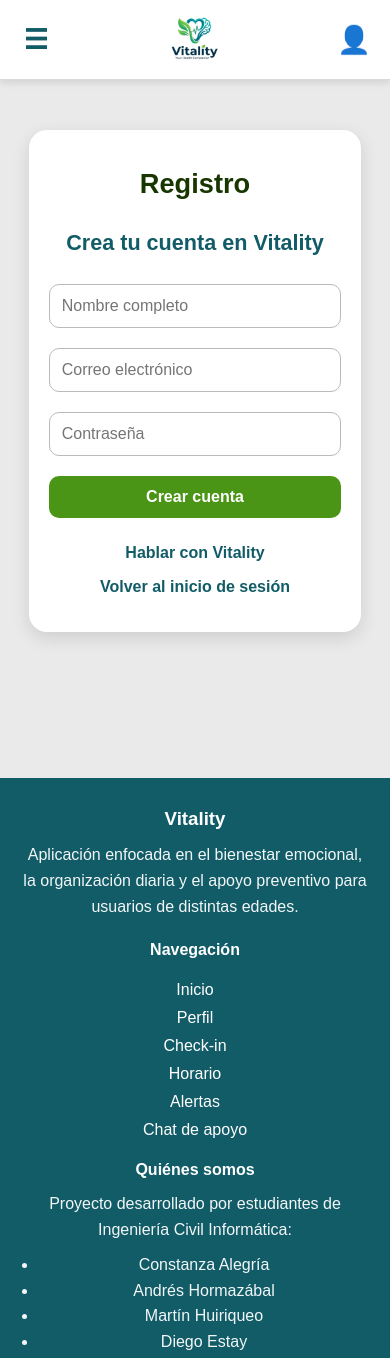
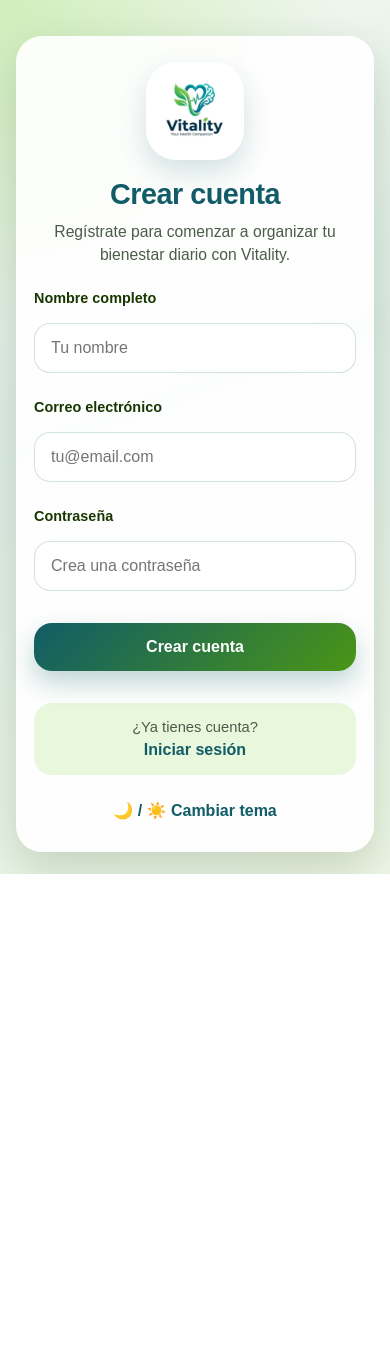
Before and after one commit to Ibiza66/Vitality, a website: page public/registro.html in a window 390 px wide. Shown: the top 1358 px of the page. After the commit the page ends 874 px from the top, so only its background shows below. Drawn offline with Linux system fonts and the light colour scheme.

Commit message:
Mejoro registro mobile y acceso backend

```diff
--- a/public/registro.html
+++ b/public/registro.html
@@ -6,96 +6,69 @@
   <title>Vitality - Registro</title>
   <link rel="stylesheet" href="styles.css">
 </head>
-<body>
+<body class="login-page">
 
-  <header class="main-header">
-    <div class="header-left">
-      <button class="menu-btn" onclick="toggleMenu()">☰</button>
-    </div>
+  <main class="login-app-screen">
+    <section class="login-app-card">
+      <div class="login-logo-box">
+        <img src="logo.jpg" alt="Logo Vitality" class="login-logo">
+      </div>
 
-    <div class="header-center">
-      <div class="logo">
-        <a href="horario.html">
-          <img src="logo.jpg" alt="Logo Vitality">
-        </a>
+      <div class="login-text">
+        <h1>Crear cuenta</h1>
+        <p>Regístrate para comenzar a organizar tu bienestar diario con Vitality.</p>
       </div>
-    </div>
 
-    <div class="header-right">
-      <button class="profile-btn" onclick="toggleProfileMenu()">👤</button>
+      <form id="registroForm" class="login-app-form">
+        <div class="input-app-group">
+          <label for="nombre">Nombre completo</label>
+          <input
+            type="text"
+            id="nombre"
+            placeholder="Tu nombre"
+            required
+          >
+        </div>
 
-      <ul class="profile-menu" id="profileMenu">
-        <li><a href="perfil.html">Mi perfil</a></li>
-        <li><a href="#" onclick="cerrarSesion()">Cerrar sesión</a></li>
-      </ul>
-    </div>
+        <div class="input-app-group">
+          <label for="correo">Correo electrónico</label>
+          <input
+            type="email"
+            id="correo"
+            placeholder="tu@email.com"
+            required
+          >
+        </div>
 
-    <ul class="menu" id="menu">
-      <li><a href="index.html">Inicio</a></li>
-      <li><a href="perfil.html">Perfil</a></li>
-      <li><a href="checkin.html">Check-in</a></li>
-      <li><a href="horario.html">Horario</a></li>
-      <li><a href="alertas.html">Alertas</a></li>
-      <li><a href="chat.html">Chat de apoyo</a></li>
-    </ul>
-  </header>
+        <div class="input-app-group">
+          <label for="password">Contraseña</label>
+          <input
+            type="password"
+            id="password"
+            placeholder="Crea una contraseña"
+            required
+          >
+        </div>
 
-  <main class="main-content">
-    <div class="container">
-      <h1>Registro</h1>
-      <h2>Crea tu cuenta en Vitality</h2>
-
-      <form id="registroForm">
-        <input type="text" id="nombre" placeholder="Nombre completo" required>
-        <input type="email" id="correo" placeholder="Correo electrónico" required>
-        <input type="password" id="password" placeholder="Contraseña" required>
-        <button type="submit">Crear cuenta</button>
+        <button type="submit" class="login-primary-btn">
+          Crear cuenta
+        </button>
       </form>
 
-      <p><a href="chat.html">Hablar con Vitality</a></p>
-      <p><a href="index.html">Volver al inicio de sesión</a></p>
-    </div>
-  </main>
-
-  <footer class="main-footer">
-    <div class="footer-content">
-      <div class="footer-brand">
-        <h3>Vitality</h3>
-        <p>Aplicación enfocada en el bienestar emocional, la organización diaria y el apoyo preventivo para usuarios de distintas edades.</p>
+      <div class="login-secondary-actions">
+        <p>¿Ya tienes cuenta?</p>
+        <a href="index.html">Iniciar sesión</a>
       </div>
 
-      <div class="footer-links">
-        <h4>Navegación</h4>
-        <a href="index.html">Inicio</a>
-        <a href="perfil.html">Perfil</a>
-        <a href="checkin.html">Check-in</a>
-        <a href="horario.html">Horario</a>
-        <a href="alertas.html">Alertas</a>
-        <a href="chat.html">Chat de apoyo</a>
-      </div>
-
-      <div class="footer-team">
-        <h4>Quiénes somos</h4>
-        <p>Proyecto desarrollado por estudiantes de Ingeniería Civil Informática:</p>
-        <ul>
-          <li>Constanza Alegría</li>
-          <li>Andrés Hormazábal</li>
-          <li>Martín Huiriqueo</li>
-          <li>Diego Estay</li>
-        </ul>
-      </div>
-
-      <div class="footer-tools">
-        <h4>Preferencias</h4>
-        <button class="theme-footer-btn" onclick="toggleTheme()">🌙 / ☀️ Cambiar tema</button>
-        <p class="footer-note">Personaliza la visualización en modo claro u oscuro.</p>
-      </div>
-    </div>
-
-    <div class="footer-bottom">
-      <p>© 2026 Vitality - Proyecto de Ingeniería de Software</p>
-    </div>
-  </footer>
+      <button
+        type="button"
+        class="login-theme-btn"
+        onclick="toggleTheme()"
+      >
+        🌙 / ☀️ Cambiar tema
+      </button>
+    </section>
+  </main>
 
   <script src="nav.js"></script>
   <script src="script.js"></script>
```
Also changed, not shown: server.js (+4 -3 lines).
